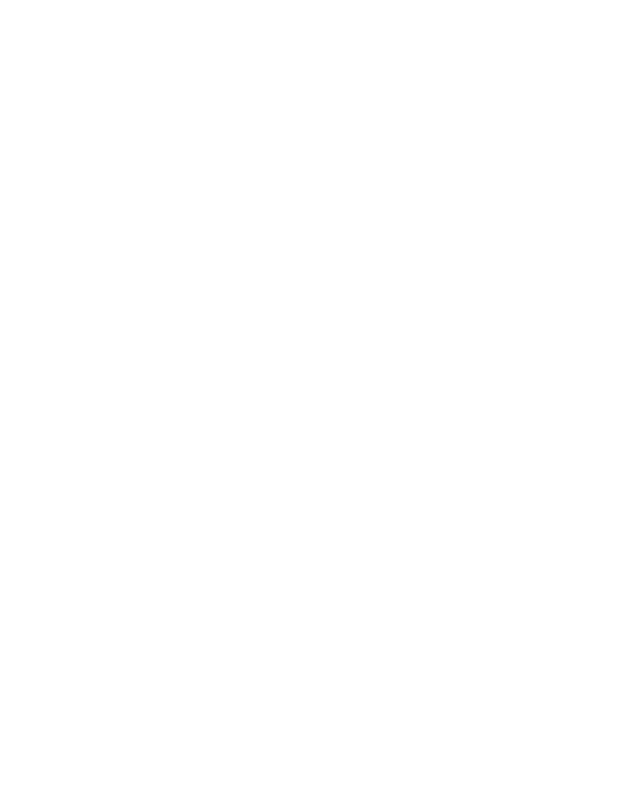
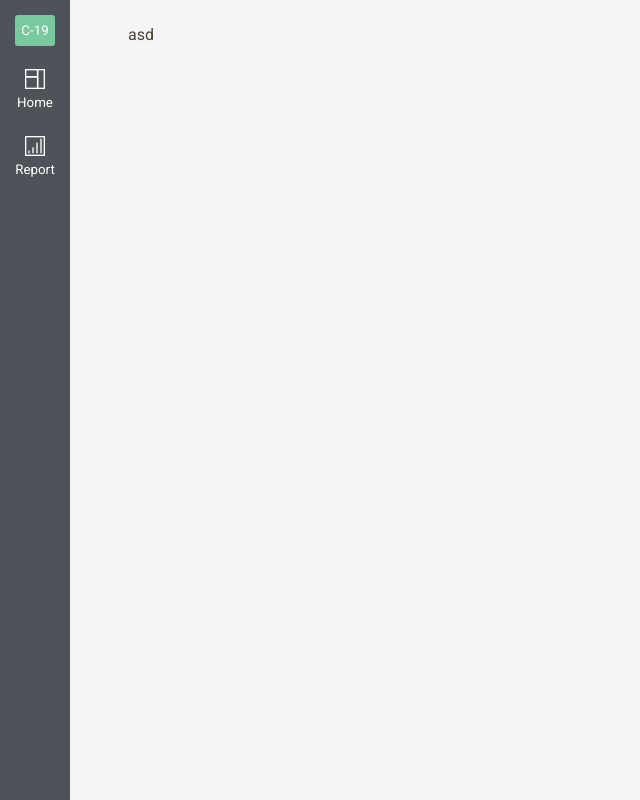
Before and after one commit to fiqrikm18/dicoding-sub-2, a website built with webpack: page src/index.html in a window 1280 px wide. Shown: the whole page, without its empty margins (0-640 px from the left). Built offline with nearby package versions, Linux system fonts and the light colour scheme.

Commit message:
add navigation

```diff
--- a/package.json
+++ b/package.json
@@ -5,7 +5,7 @@
   "author": "fiqri khoirul m",
   "license": "MIT",
   "scripts": {
-    "start:dev": "webpack-dev-server --config webpack.dev.js",
+    "start:dev": "webpack-dev-server --config webpack.dev.js --open",
     "build": "webpack --config webpack.dev.js"
   },
   "devDependencies": {
@@ -14,6 +14,7 @@
     "babel-cli": "^6.26.0",
     "babel-loader": "^8.1.0",
     "css-loader": "^3.5.1",
+    "file-loader": "^6.0.0",
     "html-webpack-plugin": "^4.2.0",
     "style-loader": "^1.1.3",
     "webpack": "^4.42.1",
--- /dev/null
+++ b/src/assets/css/style.css
@@ -0,0 +1,33 @@
+@import url('https://fonts.googleapis.com/css2?family=Roboto:wght@400;500&display=swap');
+
+* {
+    margin: 0px;
+    padding: 0px;
+    box-sizing: border-box;;
+}
+
+body {
+    background-color: whitesmoke;
+    color: #4A4238;
+    font-family: 'Roboto', sans-serif;
+}
+
+.container {
+    display: flex;
+}
+
+.nav {
+    position: fixed;
+}
+
+.content {
+    background-color: whitesmoke;
+    width: 80%;
+    display: flex;
+    flex-direction: column;
+    margin: 0px auto;
+}
+
+content-container {
+    margin: 25px 0px;
+}
--- /dev/null
+++ b/src/assets/js/components/Navigation.js
@@ -0,0 +1,95 @@
+import Dashboard from '../../img/dashboard.svg'
+import Report from '../../img/balance.svg'
+
+class Navigation extends HTMLElement {
+    constructor() {
+        super();
+        this._shadowRoot = this.attachShadow({ mode: "open" });
+    }
+
+    connectedCallback() {
+        this.render();
+    }
+
+    render() {
+        this._shadowRoot.innerHTML = `
+        <style>
+            * {
+                margin: 0;
+                padding: 0px;
+            }
+
+            nav {
+                padding: 15px;
+                background: #4D5359;
+                display: flex;
+                flex-direction: column;
+                width: 40px;
+                min-height: 100vh;
+            }
+
+            nav a {
+                display: flex;
+                flex-direction: column;
+                color: white;
+                text-decoration: none;
+                margin: 10px auto;
+                justify-content: center;
+            }
+
+            nav a > * {
+                margin: 3px auto;
+            }
+
+            nav a p {
+                font-size: 10pt;
+            }
+
+            nav a:hover {
+                color: #79C99E;
+            }
+
+            nav a img {
+                fill: #79C99E;
+            }
+
+            .logo {
+                text-align: center;
+                color: white;
+                background: #79C99E;
+                padding: 5px;
+                font-size: 1vw;
+                border-radius: 3px;
+                margin-bottom: 10px;
+                cursor: pointer;
+            }
+
+            .logo a {
+                margin: 0px;
+                cursor: pointer;
+            }
+
+            .logo a:hover {
+                margin: 0px;
+                color: white;
+                cursor: pointer;
+            }
+        </style>
+        <nav>
+            <div class="logo">
+                <a href="/"><p>C-19</p></a>
+            </div>
+            <a href="#">
+                <img src="${Dashboard}" alt="dashboard-logo">
+                <p>Home</p>
+            </a>
+            <a href="#">
+                <img src="${Report}" alt="report-logo">
+                <p>Report</p>
+            </a>
+        </nav>
+        `;
+    }
+}
+
+customElements.define("navigation-bar", Navigation);
--- /dev/null
+++ b/src/assets/js/views/ContentContainer.js
@@ -0,0 +1,19 @@
+class ContentContainer extends HTMLElement {
+    constructor() {
+        super();
+    }
+
+    connectedCallback() {
+        this.render();
+    }
+
+    render() {
+        this.innerHTML = `
+            <div>
+            asd
+            </div>
+        `;
+    }
+}
+
+customElements.define("content-container", ContentContainer);
--- /dev/null
+++ b/src/assets/js/views/index.js
@@ -0,0 +1,6 @@
+import "../components/Navigation";
+import "./ContentContainer";
+import "../../css/style.css";
+
+const main = document.querySelector(".content");
+main.innerHTML = "<content-container></content-container>";
--- a/src/index.html
+++ b/src/index.html
@@ -3,9 +3,16 @@
 <head>
     <meta charset="UTF-8">
     <meta name="viewport" content="width=device-width, initial-scale=1.0">
-    <title>Document</title>
+    <title>Covid-19 Report</title>
 </head>
 <body>
+    <div class="container">
+        <header class="nav">
+            <navigation-bar></navigation-bar>
+        </header>
 
+        <main class="content">
+        </main>
+    </main>
 </body>
 </html>
--- a/webpack.common.js
+++ b/webpack.common.js
@@ -2,7 +2,7 @@ const HtmlWebpackPlugin = require("html-webpack-plugin");
 const path = require("path");
 
 module.exports = {
-    entry: "./src/index.js",
+    entry: "./src/assets/js/views/index.js",
     output: {
         path: path.resolve(__dirname, "dist"),
         filename: "main.js",
@@ -20,6 +20,12 @@ module.exports = {
                     },
                 ],
             },
+            {
+                test: /\.(png|svg|jpg|gif)$/,
+                use: [
+                    "file-loader"
+                ]
+            }
         ],
     },
     plugins: [
```
Also changed, not shown: src/assets/img/balance.svg (added), src/assets/img/dashboard.svg (added), src/assets/img/history.svg (added), src/index.js (deleted), 1 other file.
